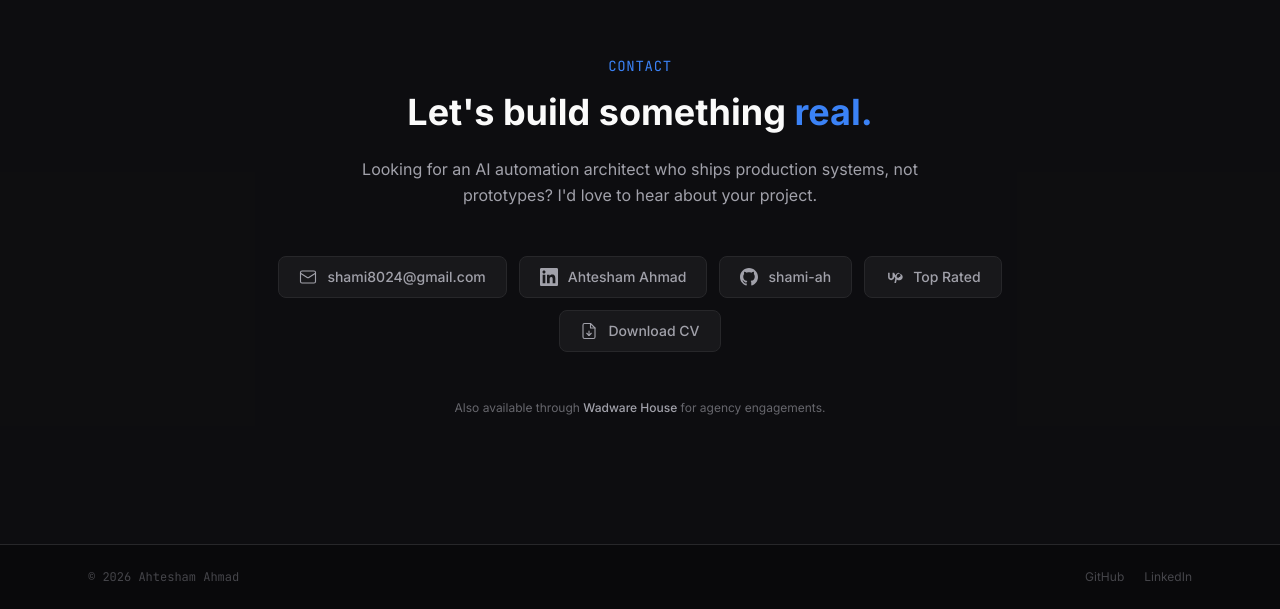
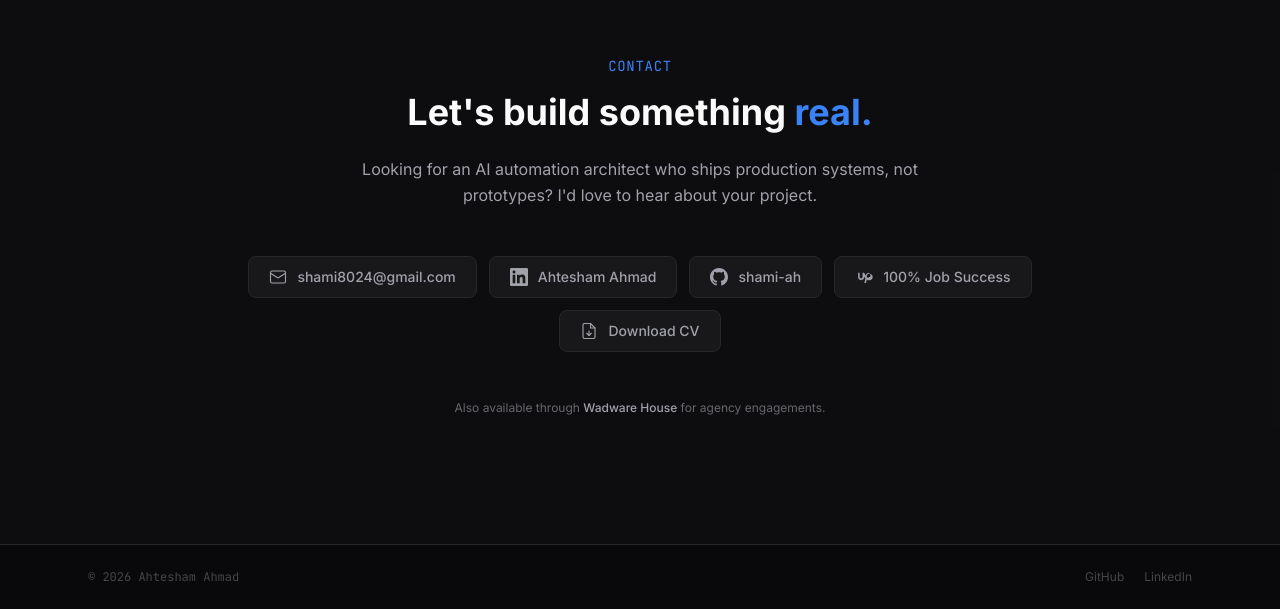
Before and after one commit to shami-ah/portfolio-site, a Next.js app: page / in a window 1280 px wide. Shown: the part 5671-6280 px from the top of the page. Built offline with nearby package versions, Linux system fonts and the light colour scheme.

Commit message:
fix: change Upwork badge from 'Top Rated' to '100% Job Success'

```diff
--- a/src/components/contact.tsx
+++ b/src/components/contact.tsx
@@ -37,7 +37,7 @@ const links = [
   {
     label: "Upwork",
     href: "https://www.upwork.com/freelancers/~01bd0ab6e093ea2d49",
-    display: "Top Rated",
+    display: "100% Job Success",
     icon: (
       <svg width="18" height="18" viewBox="0 0 24 24" fill="currentColor">
         <path d="M18.561 13.158c-1.102 0-2.135-.467-3.074-1.227l.228-1.076.008-.042c.207-1.143.795-3.057 2.838-3.057 1.205 0 2.184.977 2.184 2.184 0 1.206-.979 2.218-2.184 2.218zm0-6.732c-2.064 0-3.654 1.326-4.305 3.432a11.39 11.39 0 01-2.102-3.377h-2.1v5.672c0 1.062-.869 1.93-1.93 1.93s-1.93-.868-1.93-1.93V6.481H4.094v5.672c0 2.271 1.86 4.098 4.096 4.098s4.064-1.827 4.064-4.098v-.95a11.65 11.65 0 001.596 2.324l-1.34 6.32h2.171l.97-4.58c1.055.717 2.283 1.146 3.604 1.146 2.406 0 4.37-1.963 4.37-4.369s-1.963-4.318-4.064-4.318z" />
```
